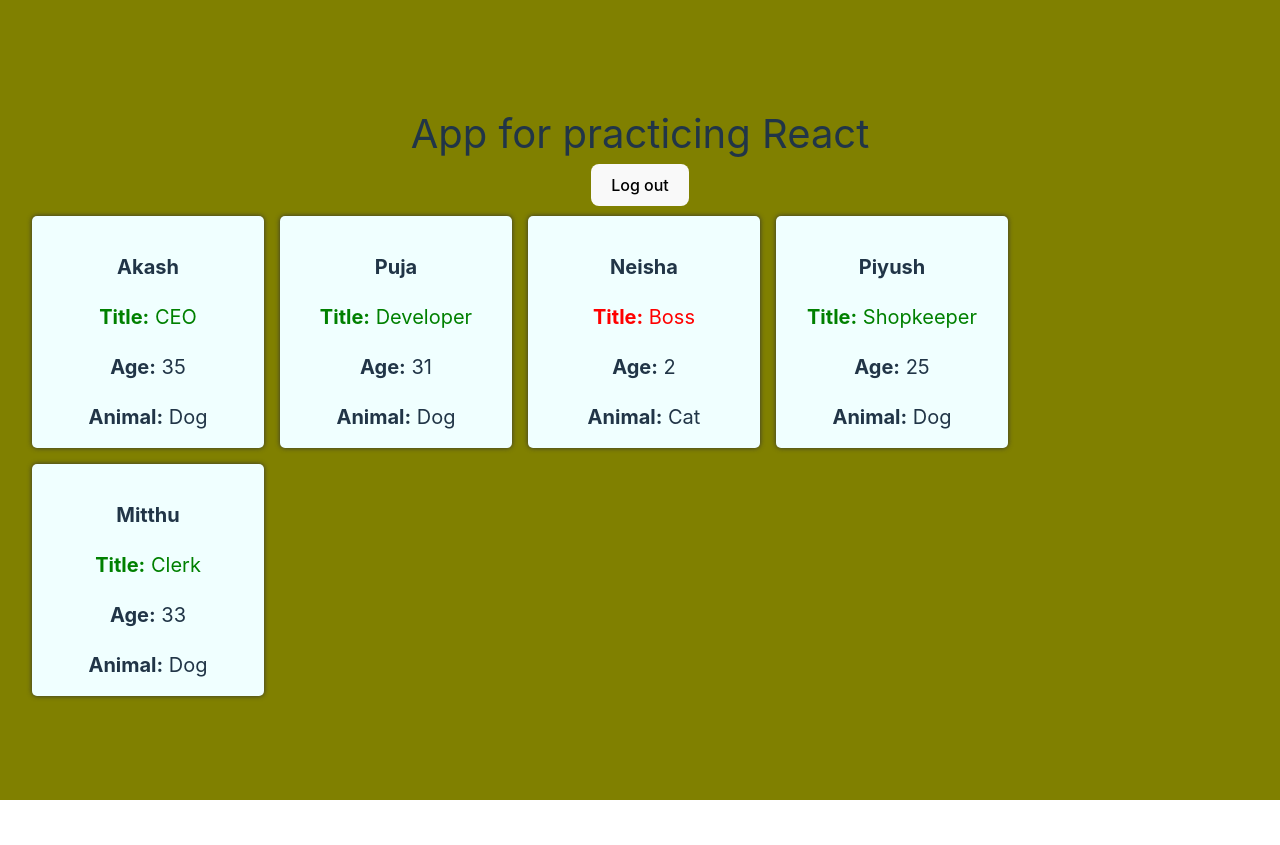
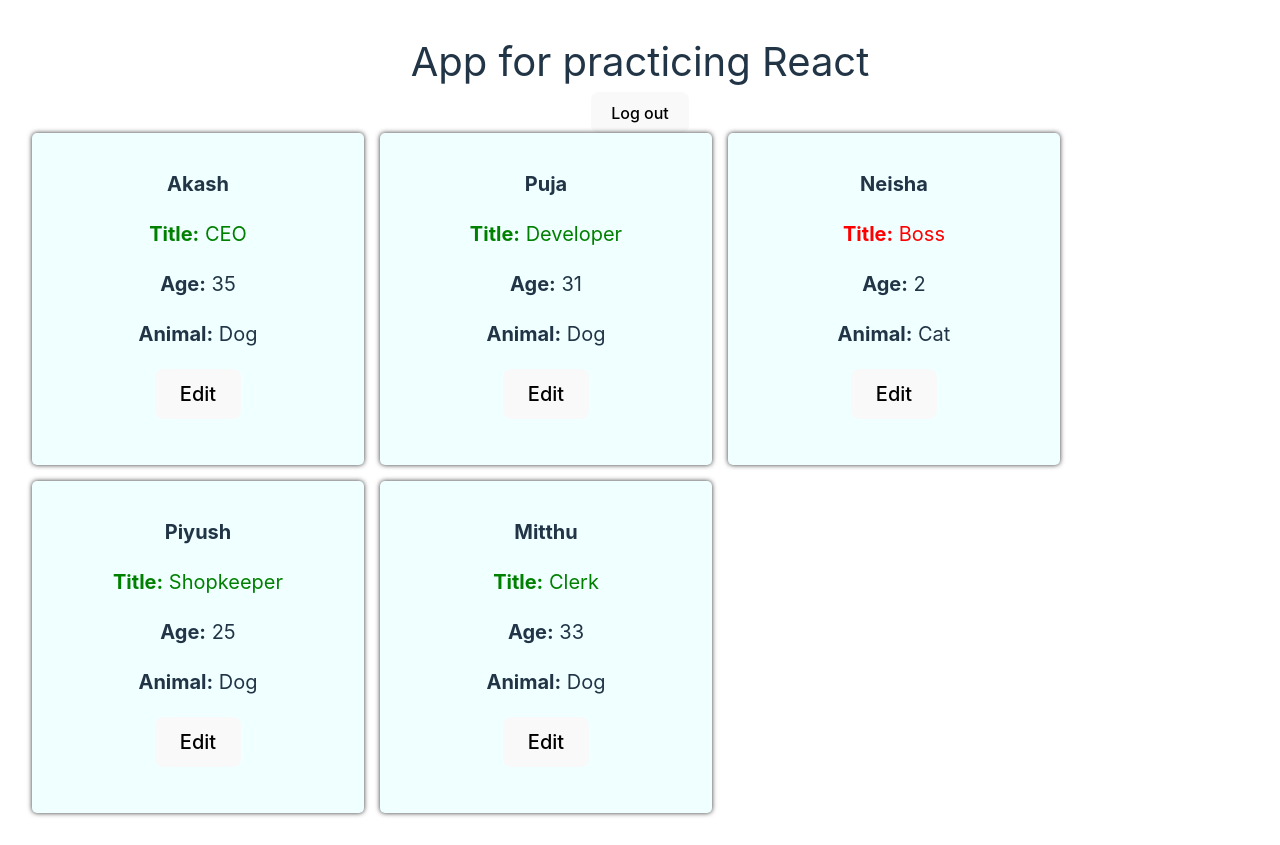
Before and after one commit to Pujakumari1511/vite-project, a React (Vite) app: page / in a window 1280 px wide. Before the commit the page ends 800 px from the top, so only its background shows below. Built offline with nearby package versions, Linux system fonts and the light colour scheme.

Commit message:
Add edit button

```diff
--- a/src/App.jsx
+++ b/src/App.jsx
@@ -3,6 +3,8 @@ import Card from './component/Card';
 
 import { useState } from 'react';
 import Persons from './component/Persons';
+import Button from './component/Button';
+
 
 function App() {
 const [isLoggedIn, setIsLoggedIn] = useState(true);
@@ -10,12 +12,14 @@ const [isLoggedIn, setIsLoggedIn] = useState(true);
 const toggleLogIn = () => {
   setIsLoggedIn((prevState) => !prevState);  // prevState work correctly every time, even when state changes happen fast rather than (!isLoggedIn)
 }
-console.log(isLoggedIn);
+
   return (
     <div>
       <header>App for practicing React</header>
       <main>
-        <button className="in-out-button" onClick={toggleLogIn}>{isLoggedIn ? "Log out": "Log in"}</button>
+        <Button text={isLoggedIn ? "Log out" : "Log in"} onClick={toggleLogIn}/>
+
+        {/* <button className="in-out-button" onClick={toggleLogIn}>{isLoggedIn ? "Log out": "Log in"}</button> */}
         {isLoggedIn ? <Persons/> : <><p>Please log in to see the list</p></>}
 
       </main>
--- /dev/null
+++ b/src/component/Button.jsx
@@ -0,0 +1,7 @@
+const Button = ({ text, onClick, type="button" }) => {
+    return (
+        <button type={type} onClick={onClick}>{text}</button>
+    );
+};
+
+export default Button;
--- a/src/component/Card.css
+++ b/src/component/Card.css
@@ -3,8 +3,8 @@
     padding: 1rem;
     box-shadow: 0 0 5px #333;
     border-radius: 5px;
-    width: 200px;
-    height: 200px;
+    width: 300px;
+    height: 300px;
     font-size: 20px;
   }
 
@@ -15,3 +15,11 @@
   .title-green {
     color: green;
   }
+
+  .animal-edit-button {
+    background: whitesmoke;
+    height: 20px;
+    width: 40px;
+    border-radius: 5px;
+    border: 1px solid black;
+  }
--- a/src/component/Card.jsx
+++ b/src/component/Card.jsx
@@ -1,16 +1,29 @@
 import './Card.css'
+import Button from './Button';
+import { useState } from 'react';
 
 function Card({firstname, title, age, animal}){
+  const [animalValue, setAnimalValue] = useState(animal);
+  const [isEditing, setIsEditing] = useState(false);
+
+  const toggleEdit = () => setIsEditing((prev) => !prev);
+  const handleChange = (e) => setAnimalValue(e.target.value);
+
   return (
     <div className="cards">
       <p><b>{firstname}</b></p>
       <p className={age<15 ? 'title-red': 'title-green'}><b>Title:</b> {title}</p>
       <p><b>Age:</b> {age}</p>
-      <p><b>Animal:</b> {animal}</p>
-
+      {isEditing ? (
+        <input type="text" value={animalValue} onChange={handleChange} />
+      ) : (
+      <p><b>Animal:</b> {animalValue}</p>
+      )}
+      <div>
+        <Button className={'animal-edit-button'} onClick={toggleEdit} text={isEditing ? "save" : 'Edit'} />
+      </div >
     </div>
-
-  )
+  );
 }
 
 export default Card;
--- a/src/component/Persons.jsx
+++ b/src/component/Persons.jsx
@@ -1,7 +1,12 @@
 import persons from '../data/personsData';
 import Card from './Card';
 
-function Persons(props){
+
+const handleClick = (id) => {
+    console.log(`Card ${id} was clicked`);
+  }
+
+function Persons(){
     return (
         <div className='persons'>
             {persons.map((person)=> <Card
@@ -10,6 +15,7 @@ function Persons(props){
                 title={person.title}
                 age={person.age}
                 animal={person.animal}
+                appClick={() => handleClick(person.id)}
             />)}
         </div>
     )
--- a/src/index.css
+++ b/src/index.css
@@ -28,7 +28,7 @@ body {
   place-items: center;
   min-width: 320px;
   min-height: 100vh;
-  background-color: olive;
+
 }
 
 h1 {
```
